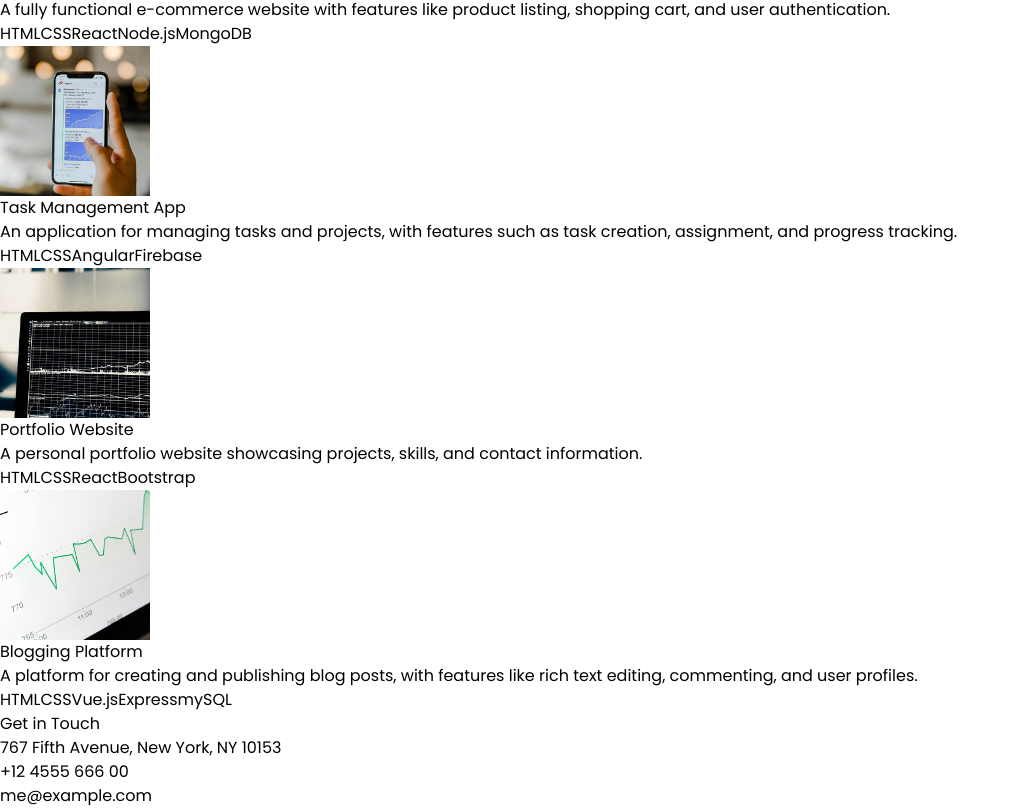
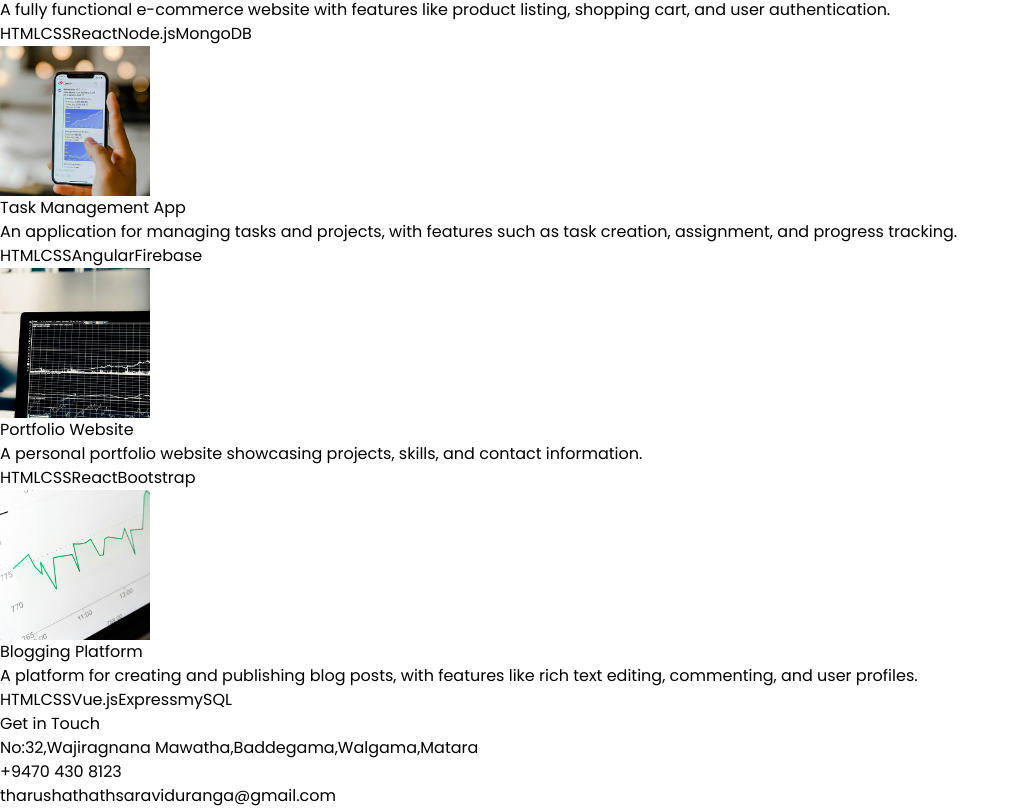
Before and after one commit to tharushasamarawickrama/My-portfolio, a React (Vite) app: page / in a window 1280 px wide. Shown: the part 2207-3015 px from the top of the page, without its empty margins (0-1016 px from the left). Built offline with nearby package versions, Linux system fonts and the light colour scheme.

Commit message:
edit details

```diff
--- a/src/constants/index.js
+++ b/src/constants/index.js
@@ -70,7 +70,7 @@
 ];
 
 export const CONTACT = {
-  address: "767 Fifth Avenue, New York, NY 10153 ",
-  phoneNo: "+12 4555 666 00 ",
-  email: "me@example.com",
+  address: "No:32,Wajiragnana Mawatha,Baddegama,Walgama,Matara ",
+  phoneNo: "+9470 430 8123 ",
+  email: "tharushathathsaraviduranga@gmail.com",
 };
```
